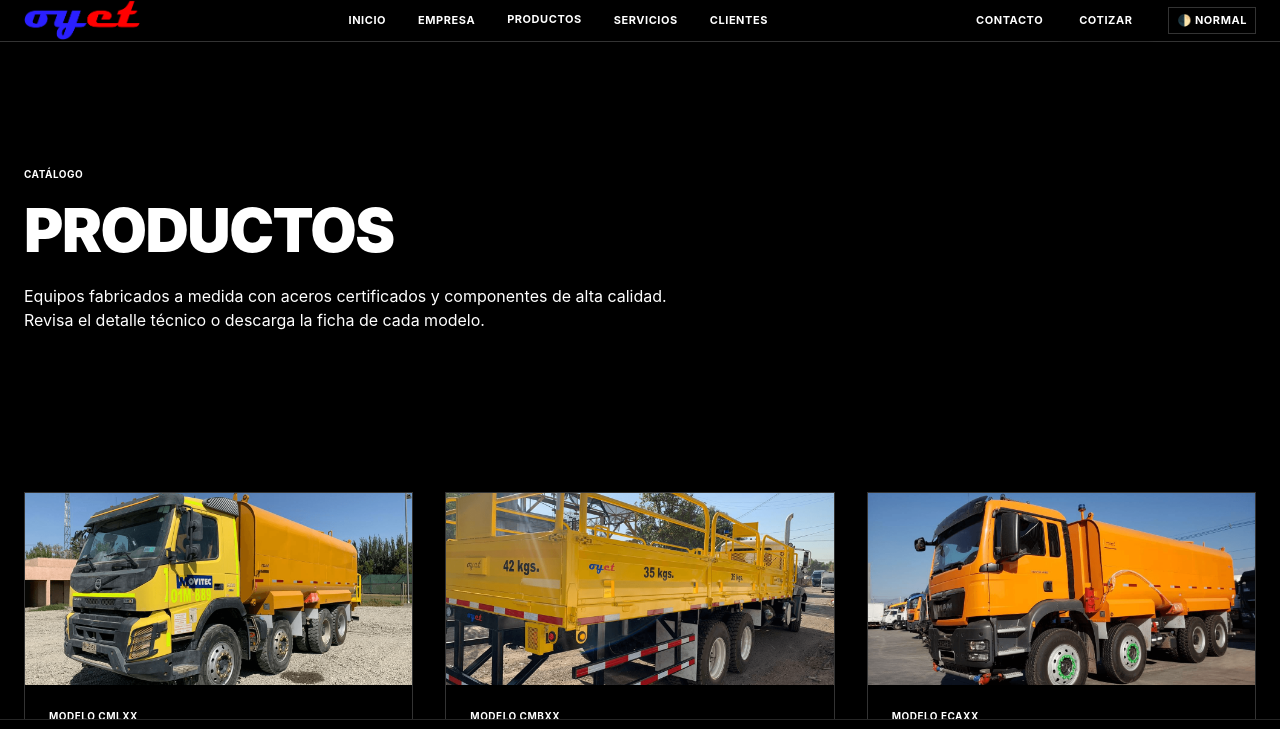
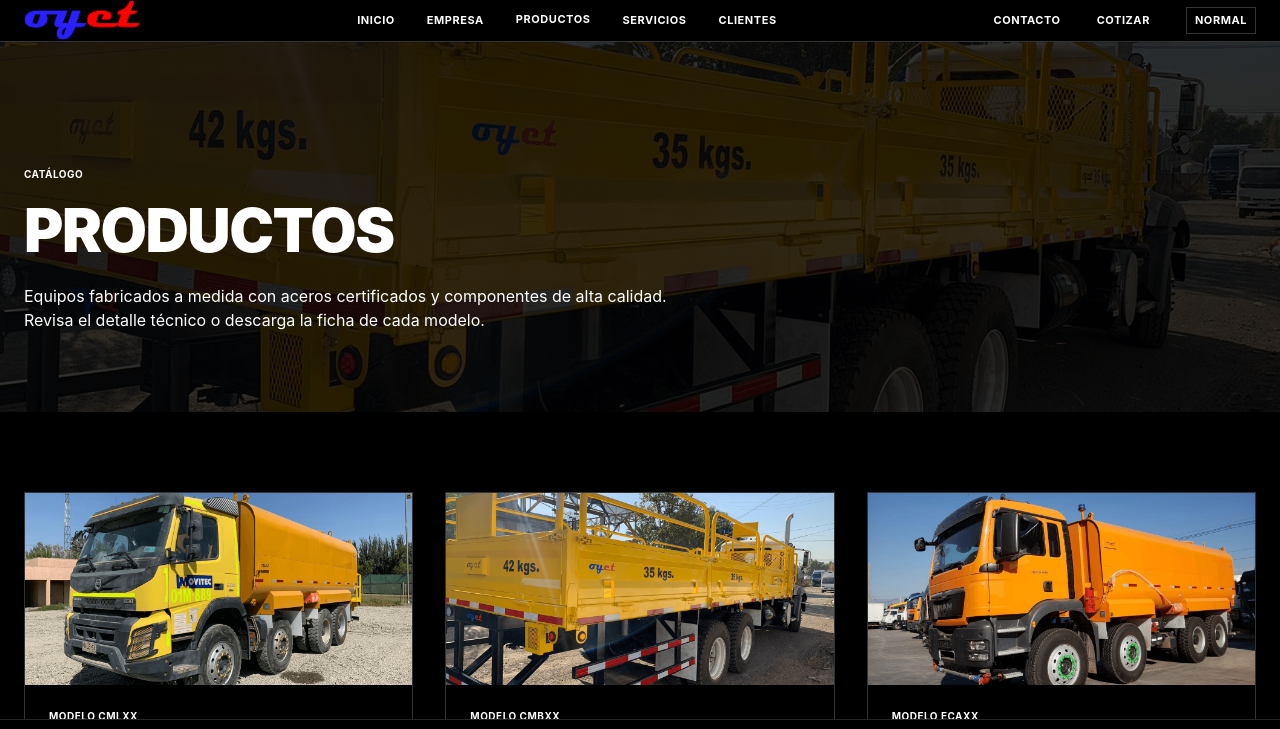
Before and after one commit to Mercadoverso/oyet-spa, a website: page productos.html in a window 1280 px wide. Both pictures are taken after a click on the button "🌓 CONTRASTE". Shown: the top 729 px of the page. Drawn offline with nearby package versions, Linux system fonts and the light colour scheme.

```diff
--- a/assets/js/contrast.js
+++ b/assets/js/contrast.js
@@ -22,8 +22,8 @@
     }
 
     function updateButtons(active) {
-      if (btn) btn.textContent = active ? '🌓 Normal' : '🌓 Contraste';
-      if (btnMobile) btnMobile.innerHTML = active ? '🌓 Modo Normal' : '🌓 Modo Contraste';
+      if (btn) btn.textContent = active ? ' Normal' : ' Contraste';
+      if (btnMobile) btnMobile.innerHTML = active ? ' Modo Normal' : ' Modo Contraste';
     }
 
     function toggle() {
--- a/productos.html
+++ b/productos.html
@@ -234,20 +234,25 @@
         <a href="clientes.html" class="mobile-link py-2 text-sm font-bold uppercase tracking-wider text-black">Clientes</a>
         <a href="contacto.html" class="mobile-link py-2 text-sm font-bold uppercase tracking-wider text-black">Contacto</a>
         <a href="cotizar.html" class="mobile-link bg-black text-white text-center py-3 text-sm font-bold uppercase tracking-wider">Cotizar</a>
-        <button id="contrast-toggle-mobile" type="button" class="bg-black/10 text-black text-center py-3 text-sm font-bold uppercase tracking-wider w-full mt-2">🌓 Modo Contraste</button>
+        <button id="contrast-toggle-mobile" type="button" class="bg-black/10 text-black text-center py-3 text-sm font-bold uppercase tracking-wider w-full mt-2">Modo Contraste</button>
       </div>
     </div>
   </header>
 
   <main id="main-content">
 
-    <section class="pt-40 pb-20 bg-black text-white">
-      <div class="container-custom" data-aos="fade-up">
-        <span class="text-white/50 text-[10px] font-bold uppercase tracking-wider">Catálogo</span>
-        <h1 class="text-4xl sm:text-5xl md:text-6xl font-black uppercase leading-tight tracking-tight mt-4">Productos</h1>
-        <p class="text-white/70 text-sm md:text-base mt-6 max-w-2xl leading-relaxed">Equipos fabricados a medida con aceros certificados y componentes de alta calidad. Revisa el detalle técnico o descarga la ficha de cada modelo.</p>
-      </div>
-    </section>
+<section class="relative pt-40 pb-20 text-white overflow-hidden w-screen left-0 bg-black" style="background-color:#000;">
+  <div class="absolute inset-0 bg-cover bg-center"
+       style="background-image:url('/assets/img/carroceria-amarilla.png'); z-index:0;"
+       role="img" aria-label="Carrocería amarilla Oyet"></div>
+  <div class="absolute inset-0"
+       style="background-color:rgba(0,0,0,0.8); z-index:1;"></div>
+  <div class="relative w-full max-w-screen-2xl mx-auto px-6 md:px-10 lg:px-14" style="z-index:10;" data-aos="fade-up">
+    <span class="text-white/50 text-[10px] font-bold uppercase tracking-wider">Catálogo</span>
+    <h1 class="text-4xl sm:text-5xl md:text-6xl font-black uppercase leading-tight tracking-tight mt-4">Productos</h1>
+    <p class="text-white/70 text-sm md:text-base mt-6 max-w-2xl leading-relaxed">Equipos fabricados a medida con aceros certificados y componentes de alta calidad. Revisa el detalle técnico o descarga la ficha de cada modelo.</p>
+  </div>
+</section>
 
     <section class="py-20 bg-white" aria-label="Catálogo de productos">
       <div class="container-custom">
```
Also changed, not shown: clientes.html (+13 -8 lines), contacto.html (+3 -8 lines), cotizar.html (+1 -1 lines), empresa.html (+1 -1 lines), index.html (+1 -1 lines), servicios.html (+13 -8 lines), 1 other file.
